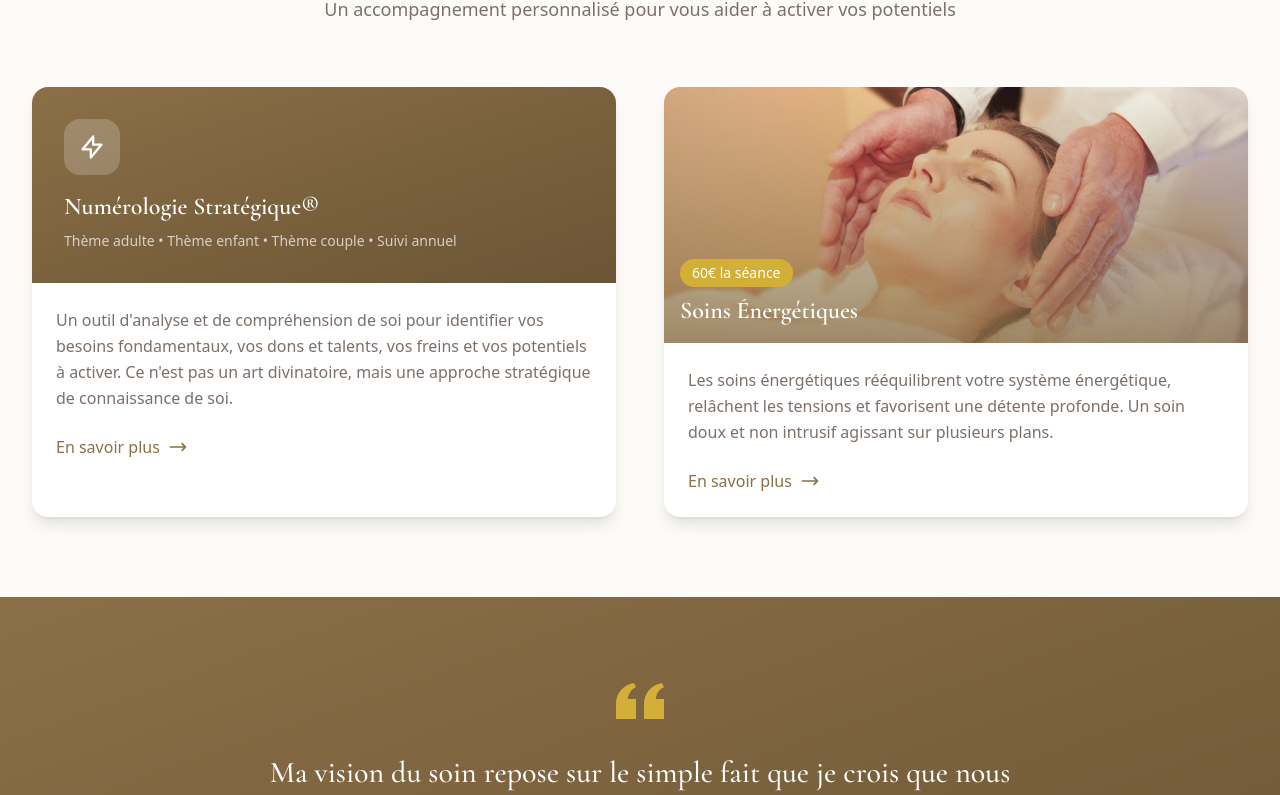
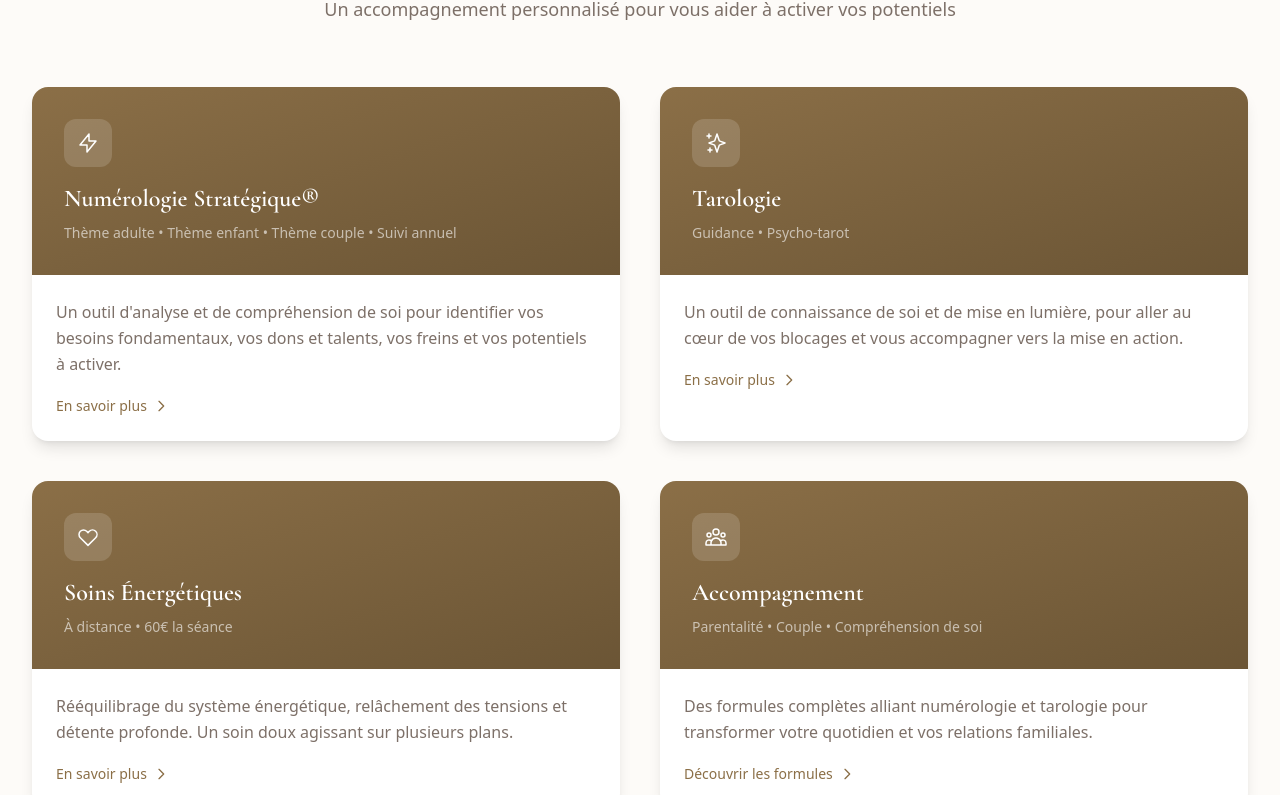
Before and after one commit to flowxt/cles-vibratoires, a Next.js app: page / in a window 1280 px wide. Shown: the part 1395-2190 px from the top of the page. Built offline with nearby package versions, Linux system fonts and the light colour scheme.

Commit message:
accueil refait

```diff
--- a/app/page.tsx
+++ b/app/page.tsx
@@ -1,4 +1,3 @@
-import Image from "next/image";
 import Link from "next/link";
 import CalendlyButton from "@/components/CalendlyButton";
 
@@ -92,75 +91,122 @@ export default function Home() {
             </p>
           </div>
 
-          <div className="grid md:grid-cols-2 gap-8 lg:gap-12">
+          <div className="grid md:grid-cols-2 gap-8 lg:gap-10">
             {/* Numérologie Card */}
-            <div className="group bg-white rounded-2xl overflow-hidden shadow-lg hover:shadow-2xl transition-all duration-500 hover:-translate-y-2">
+            <Link href="/numerologie" className="group bg-white rounded-2xl overflow-hidden shadow-lg hover:shadow-xl transition-all duration-500 hover:-translate-y-1">
               <div className="bg-gradient-to-br from-[#8B6F47] to-[#6B5535] p-8 text-white">
-                <div className="w-14 h-14 bg-white/20 rounded-2xl flex items-center justify-center mb-4">
-                  <svg className="w-7 h-7 text-white" fill="none" stroke="currentColor" viewBox="0 0 24 24">
-                    <path strokeLinecap="round" strokeLinejoin="round" strokeWidth={2} d="M13 10V3L4 14h7v7l9-11h-7z" />
+                <div className="w-12 h-12 bg-white/15 rounded-xl flex items-center justify-center mb-4">
+                  <svg className="w-6 h-6 text-white" fill="none" stroke="currentColor" viewBox="0 0 24 24">
+                    <path strokeLinecap="round" strokeLinejoin="round" strokeWidth={1.5} d="M13 10V3L4 14h7v7l9-11h-7z" />
                   </svg>
                 </div>
                 <h3 className="font-[family-name:var(--font-cormorant)] text-2xl font-semibold mb-2">
                   Numérologie Stratégique®
                 </h3>
-                <p className="text-white/70 text-sm">
+                <p className="text-white/60 text-sm">
                   Thème adulte • Thème enfant • Thème couple • Suivi annuel
                 </p>
               </div>
               <div className="p-6">
-                <p className="text-[#7D7068] mb-6 leading-relaxed">
+                <p className="text-[#7D7068] mb-4 leading-relaxed">
                   Un outil d&apos;analyse et de compréhension de soi pour identifier vos besoins fondamentaux,
                   vos dons et talents, vos freins et vos potentiels à activer.
-                  Ce n&apos;est pas un art divinatoire, mais une approche stratégique de connaissance de soi.
                 </p>
-                <Link
-                  href="/numerologie"
-                  className="inline-flex items-center text-[#8B6F47] font-medium hover:text-[#6B5535] transition-colors"
-                >
+                <span className="inline-flex items-center text-[#8B6F47] font-medium text-sm">
                   En savoir plus
-                  <svg className="w-5 h-5 ml-2 group-hover:translate-x-1 transition-transform" fill="none" stroke="currentColor" viewBox="0 0 24 24">
-                    <path strokeLinecap="round" strokeLinejoin="round" strokeWidth={2} d="M17 8l4 4m0 0l-4 4m4-4H3" />
+                  <svg className="w-4 h-4 ml-1.5 group-hover:translate-x-1 transition-transform" fill="none" stroke="currentColor" viewBox="0 0 24 24">
+                    <path strokeLinecap="round" strokeLinejoin="round" strokeWidth={2} d="M9 5l7 7-7 7" />
                   </svg>
-                </Link>
+                </span>
               </div>
-            </div>
+            </Link>
+
+            {/* Tarologie Card */}
+            <Link href="/tarologie" className="group bg-white rounded-2xl overflow-hidden shadow-lg hover:shadow-xl transition-all duration-500 hover:-translate-y-1">
+              <div className="bg-gradient-to-br from-[#8B6F47] to-[#6B5535] p-8 text-white">
+                <div className="w-12 h-12 bg-white/15 rounded-xl flex items-center justify-center mb-4">
+                  <svg className="w-6 h-6 text-white" fill="none" stroke="currentColor" viewBox="0 0 24 24">
+                    <path strokeLinecap="round" strokeLinejoin="round" strokeWidth={1.5} d="M5 3v4M3 5h4M6 17v4m-2-2h4m5-16l2.286 6.857L21 12l-5.714 2.143L13 21l-2.286-6.857L5 12l5.714-2.143L13 3z" />
+                  </svg>
+                </div>
+                <h3 className="font-[family-name:var(--font-cormorant)] text-2xl font-semibold mb-2">
+                  Tarologie
+                </h3>
+                <p className="text-white/60 text-sm">
+                  Guidance • Psycho-tarot
+                </p>
+              </div>
+              <div className="p-6">
+                <p className="text-[#7D7068] mb-4 leading-relaxed">
+                  Un outil de connaissance de soi et de mise en lumière, pour aller au cœur
+                  de vos blocages et vous accompagner vers la mise en action.
+                </p>
+                <span className="inline-flex items-center text-[#8B6F47] font-medium text-sm">
+                  En savoir plus
+                  <svg className="w-4 h-4 ml-1.5 group-hover:translate-x-1 transition-transform" fill="none" stroke="currentColor" viewBox="0 0 24 24">
+                    <path strokeLinecap="round" strokeLinejoin="round" strokeWidth={2} d="M9 5l7 7-7 7" />
+                  </svg>
+                </span>
+              </div>
+            </Link>
 
             {/* Soins Énergétiques Card */}
-            <div className="group bg-white rounded-2xl overflow-hidden shadow-lg hover:shadow-2xl transition-all duration-500 hover:-translate-y-2">
-              <div className="relative h-64 overflow-hidden">
-                <Image
-                  src="/images/energie.jpg"
-                  alt="Soins Énergétiques"
-                  fill
-                  className="object-cover group-hover:scale-110 transition-transform duration-700"
-                />
-                <div className="absolute inset-0 bg-gradient-to-t from-[#8B6F47]/80 to-transparent" />
-                <div className="absolute bottom-4 left-4 right-4">
-                  <span className="inline-block px-3 py-1 bg-[#d4af37] text-white text-sm rounded-full mb-2">
-                    60€ la séance
-                  </span>
-                  <h3 className="font-[family-name:var(--font-cormorant)] text-2xl font-semibold text-white">
-                    Soins Énergétiques
-                  </h3>
+            <Link href="/soins-energetiques" className="group bg-white rounded-2xl overflow-hidden shadow-lg hover:shadow-xl transition-all duration-500 hover:-translate-y-1">
+              <div className="bg-gradient-to-br from-[#8B6F47] to-[#6B5535] p-8 text-white">
+                <div className="w-12 h-12 bg-white/15 rounded-xl flex items-center justify-center mb-4">
+                  <svg className="w-6 h-6 text-white" fill="none" stroke="currentColor" viewBox="0 0 24 24">
+                    <path strokeLinecap="round" strokeLinejoin="round" strokeWidth={1.5} d="M4.318 6.318a4.5 4.5 0 000 6.364L12 20.364l7.682-7.682a4.5 4.5 0 00-6.364-6.364L12 7.636l-1.318-1.318a4.5 4.5 0 00-6.364 0z" />
+                  </svg>
                 </div>
+                <h3 className="font-[family-name:var(--font-cormorant)] text-2xl font-semibold mb-2">
+                  Soins Énergétiques
+                </h3>
+                <p className="text-white/60 text-sm">
+                  À distance • 60€ la séance
+                </p>
               </div>
               <div className="p-6">
-                <p className="text-[#7D7068] mb-6 leading-relaxed">
-                  Les soins énergétiques rééquilibrent votre système énergétique, relâchent les tensions
-                  et favorisent une détente profonde. Un soin doux et non intrusif agissant sur plusieurs plans.
+                <p className="text-[#7D7068] mb-4 leading-relaxed">
+                  Rééquilibrage du système énergétique, relâchement des tensions
+                  et détente profonde. Un soin doux agissant sur plusieurs plans.
                 </p>
-                <Link
-                  href="/soins-energetiques"
-                  className="inline-flex items-center text-[#8B6F47] font-medium hover:text-[#6B5535] transition-colors"
-                >
+                <span className="inline-flex items-center text-[#8B6F47] font-medium text-sm">
                   En savoir plus
-                  <svg className="w-5 h-5 ml-2 group-hover:translate-x-1 transition-transform" fill="none" stroke="currentColor" viewBox="0 0 24 24">
-                    <path strokeLinecap="round" strokeLinejoin="round" strokeWidth={2} d="M17 8l4 4m0 0l-4 4m4-4H3" />
+                  <svg className="w-4 h-4 ml-1.5 group-hover:translate-x-1 transition-transform" fill="none" stroke="currentColor" viewBox="0 0 24 24">
+                    <path strokeLinecap="round" strokeLinejoin="round" strokeWidth={2} d="M9 5l7 7-7 7" />
                   </svg>
-                </Link>
+                </span>
               </div>
-            </div>
+            </Link>
+
+            {/* Accompagnement Card */}
+            <Link href="/accompagnement" className="group bg-white rounded-2xl overflow-hidden shadow-lg hover:shadow-xl transition-all duration-500 hover:-translate-y-1">
+              <div className="bg-gradient-to-br from-[#8B6F47] to-[#6B5535] p-8 text-white">
+                <div className="w-12 h-12 bg-white/15 rounded-xl flex items-center justify-center mb-4">
+                  <svg className="w-6 h-6 text-white" fill="none" stroke="currentColor" viewBox="0 0 24 24">
+                    <path strokeLinecap="round" strokeLinejoin="round" strokeWidth={1.5} d="M17 20h5v-2a3 3 0 00-5.356-1.857M17 20H7m10 0v-2c0-.656-.126-1.283-.356-1.857M7 20H2v-2a3 3 0 015.356-1.857M7 20v-2c0-.656.126-1.283.356-1.857m0 0a5.002 5.002 0 019.288 0M15 7a3 3 0 11-6 0 3 3 0 016 0zm6 3a2 2 0 11-4 0 2 2 0 014 0zM7 10a2 2 0 11-4 0 2 2 0 014 0z" />
+                  </svg>
+                </div>
+                <h3 className="font-[family-name:var(--font-cormorant)] text-2xl font-semibold mb-2">
+                  Accompagnement
+                </h3>
+                <p className="text-white/60 text-sm">
+                  Parentalité • Couple • Compréhension de soi
+                </p>
+              </div>
+              <div className="p-6">
+                <p className="text-[#7D7068] mb-4 leading-relaxed">
+                  Des formules complètes alliant numérologie et tarologie pour
+                  transformer votre quotidien et vos relations familiales.
+                </p>
+                <span className="inline-flex items-center text-[#8B6F47] font-medium text-sm">
+                  Découvrir les formules
+                  <svg className="w-4 h-4 ml-1.5 group-hover:translate-x-1 transition-transform" fill="none" stroke="currentColor" viewBox="0 0 24 24">
+                    <path strokeLinecap="round" strokeLinejoin="round" strokeWidth={2} d="M9 5l7 7-7 7" />
+                  </svg>
+                </span>
+              </div>
+            </Link>
           </div>
         </div>
       </section>
```
